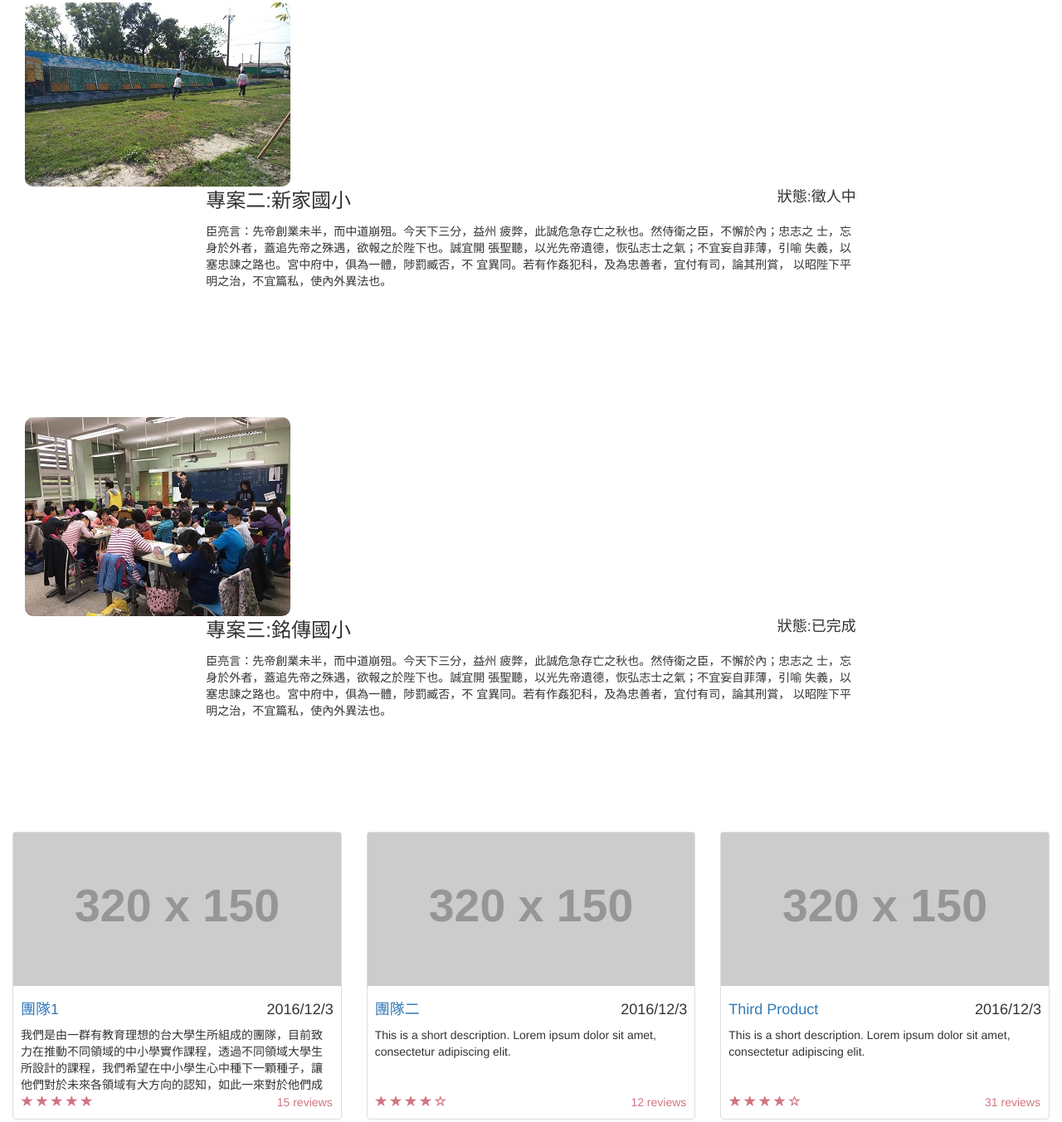
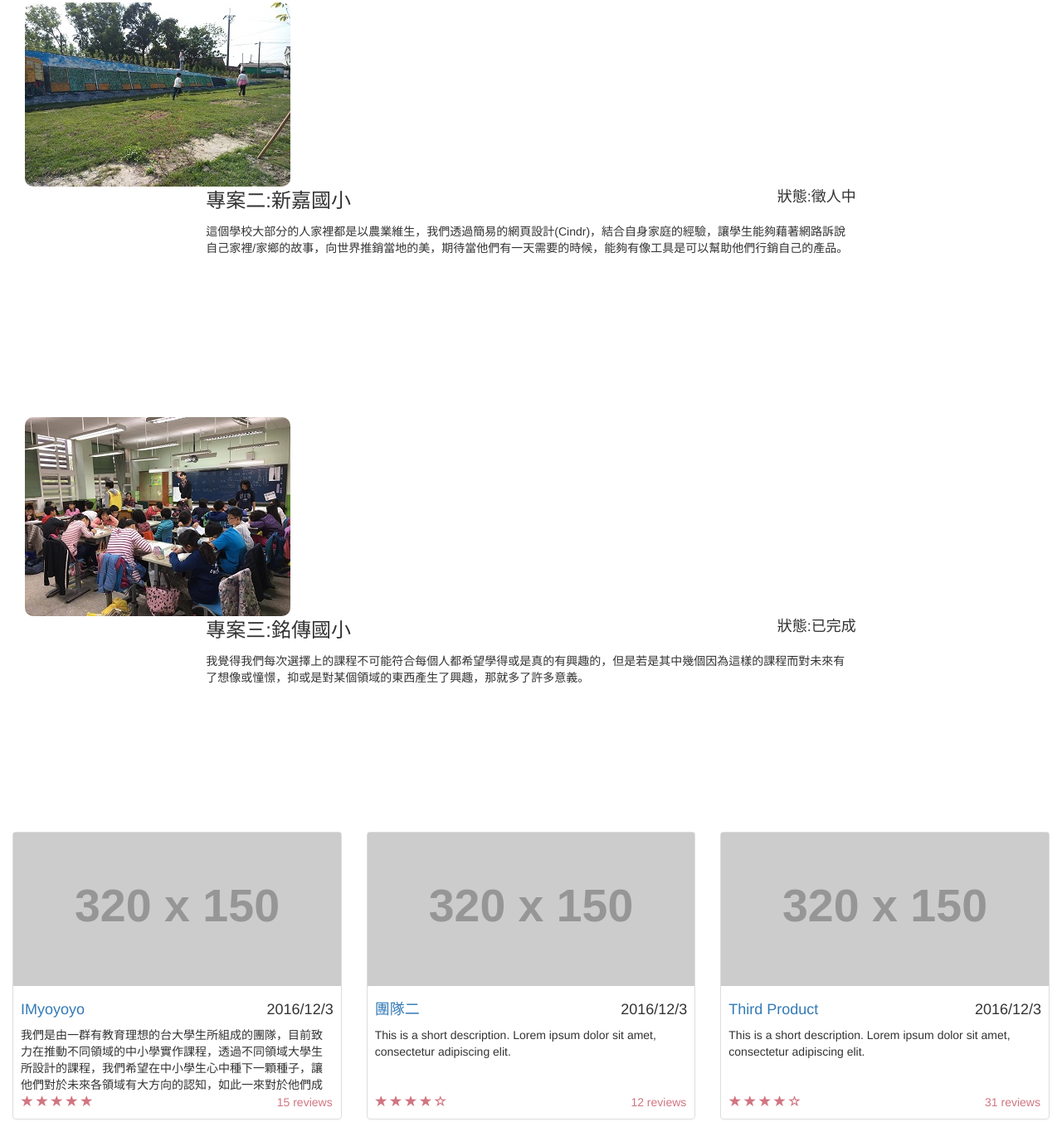
Before and after one commit to EvanYo25/prototype, a plain HTML site: page index.html in a window 1280 px wide. Shown: the part 1300-2653 px from the top of the page at 83% size. Drawn offline with Linux system fonts and the light colour scheme; placeholder pictures from the web are drawn by us.

Commit message:
add paragraph

```diff
--- a/index.html
+++ b/index.html
@@ -131,7 +131,7 @@
                     <div class="col-md-8">
                         <p valign="bottom">
                             <font size="5">專案一:雙溪國小</font>
-                            <font size="4" class="pull-right">狀態:已完成</font>
+                            <font size="4" class="pull-right" valign="bottom">狀態:已完成</font>
                         </p>
                         <div style="height:300px">
                                     <p>    根據我們的查詢以及校長的介紹，我們了解到雙溪國小是一間特色小學，依照他們處在的地形創造出一些垂降、溜索類的體驗課程。在他們校長的理念中，從體驗中去學習是非常重要的一環，這也和我們的理念不謀而合，從不同的實作課程之中去學習比起純粹在課堂中聽課會有意思的多，而且更能激發孩子對於不同事務的想像。</p>
@@ -146,17 +146,11 @@
                     <div class="col-md-2"></div>
                     <div class="col-md-8">
                         <p valign="bottom">
-                            <font size="5">專案二:新家國小</font>
+                            <font size="5">專案二:新嘉國小</font>
                             <font size="4" class="pull-right">狀態:徵人中</font>
                         </p>
                         <div style="height:300px">
-                                     臣亮言：先帝創業未半，而中道崩殂。今天下三分，益州
-    疲弊，此誠危急存亡之秋也。然侍衛之臣，不懈於內；忠志之
-    士，忘身於外者，蓋追先帝之殊遇，欲報之於陛下也。誠宜開
-    張聖聽，以光先帝遺德，恢弘志士之氣；不宜妄自菲薄，引喻
-    失義，以塞忠諫之路也。宮中府中，俱為一體，陟罰臧否，不
-    宜異同。若有作姦犯科，及為忠善者，宜付有司，論其刑賞，
-    以昭陛下平明之治，不宜篇私，使內外異法也。
+                                     這個學校大部分的人家裡都是以農業維生，我們透過簡易的網頁設計(Cindr)，結合自身家庭的經驗，讓學生能夠藉著網路訴說自己家裡/家鄉的故事，向世界推銷當地的美，期待當他們有一天需要的時候，能夠有像工具是可以幫助他們行銷自己的產品。
                         </div>
                     </div>
                 </div>
@@ -172,13 +166,7 @@
                             <font size="4" class="pull-right">狀態:已完成</font>
                         </p>
                         <div style="height:300px">
-                                     臣亮言：先帝創業未半，而中道崩殂。今天下三分，益州
-    疲弊，此誠危急存亡之秋也。然侍衛之臣，不懈於內；忠志之
-    士，忘身於外者，蓋追先帝之殊遇，欲報之於陛下也。誠宜開
-    張聖聽，以光先帝遺德，恢弘志士之氣；不宜妄自菲薄，引喻
-    失義，以塞忠諫之路也。宮中府中，俱為一體，陟罰臧否，不
-    宜異同。若有作姦犯科，及為忠善者，宜付有司，論其刑賞，
-    以昭陛下平明之治，不宜篇私，使內外異法也。
+                                     我覺得我們每次選擇上的課程不可能符合每個人都希望學得或是真的有興趣的，但是若是其中幾個因為這樣的課程而對未來有了想像或憧憬，抑或是對某個領域的東西產生了興趣，那就多了許多意義。
                         </div>
                     </div>
                 </div>
@@ -192,7 +180,7 @@
                             <img src="http://placehold.it/320x150" alt="">
                             <div class="caption">
                                 <h4 class="pull-right">2016/12/3</h4>
-                                <h4><a href="#">團隊1</a>
+                                <h4><a href="#">IMyoyoyo</a>
                                 </h4>
                                 <p>我們是由一群有教育理想的台大學生所組成的團隊，目前致力在推動不同領域的中小學實作課程，透過不同領域大學生所設計的課程，我們希望在中小學生心中種下一顆種子，讓他們對於未來各領域有大方向的認知，如此一來對於他們成長路上的探索也會有很大的幫助。</p>
                             </div>
```
